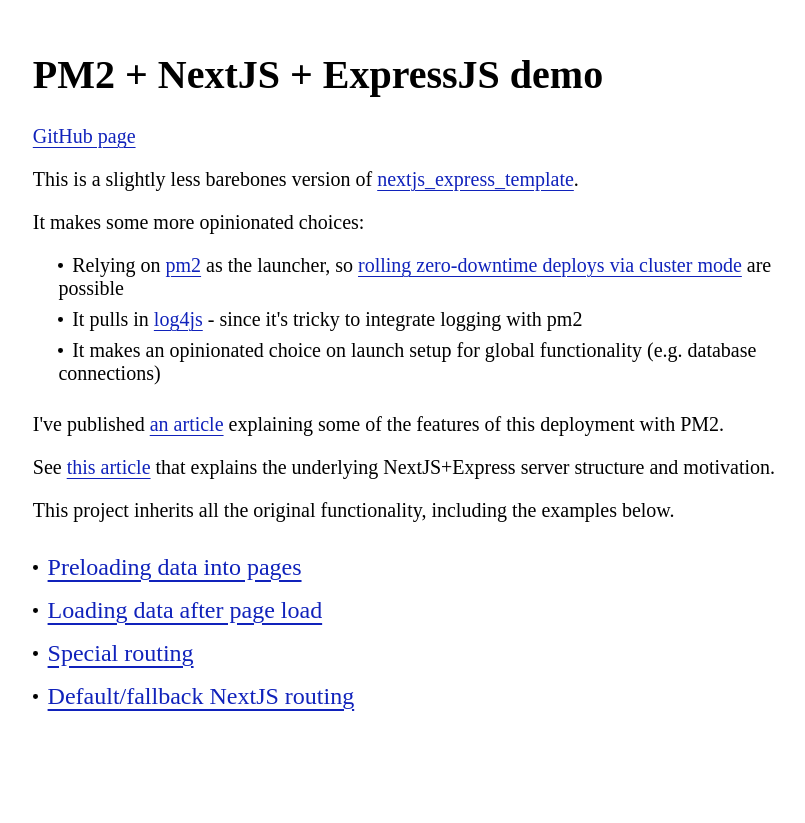
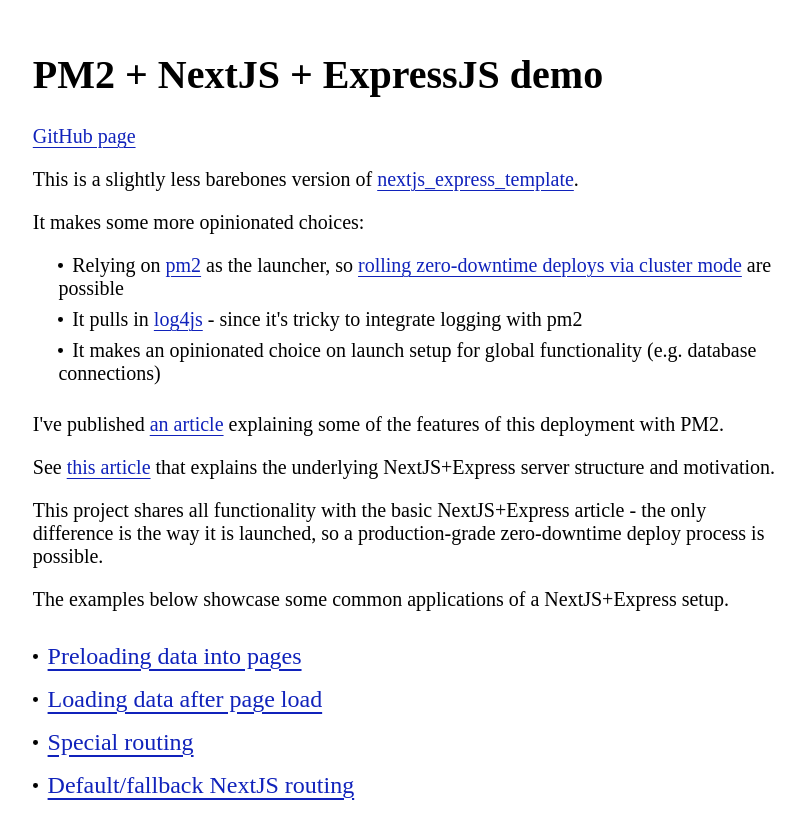
Before and after one commit to alexey-dc/pm2_nextjs_express_template, a Next.js app: page /main in a window 1280 px wide. Shown: the whole page, without its empty margins (228-1033 px from the left). Before the commit the page ends 800 px from the top, so only its background shows below. Built offline with nearby package versions, Linux system fonts and the light colour scheme.

Commit message:
Update example wording

```diff
--- a/pages/main.jsx
+++ b/pages/main.jsx
@@ -23,7 +23,10 @@
       See <a target="_blank" href="https://dev.to/alexeydc/express-nextjs-sample-tutorial-integration-485f">this article</a> that explains the underlying NextJS+Express server structure and motivation.
     </p>
     <p>
-      This project inherits all the original functionality, including the examples below.
+      This project shares all functionality with the basic NextJS+Express article - the only difference is the way it is launched, so a production-grade zero-downtime deploy process is possible.
+    </p>
+    <p>
+      The examples below showcase some common applications of a NextJS+Express setup.
     </p>
     <div style={{marginBottom: "4vh"}}/>
     <ul className='large_li'>
```
